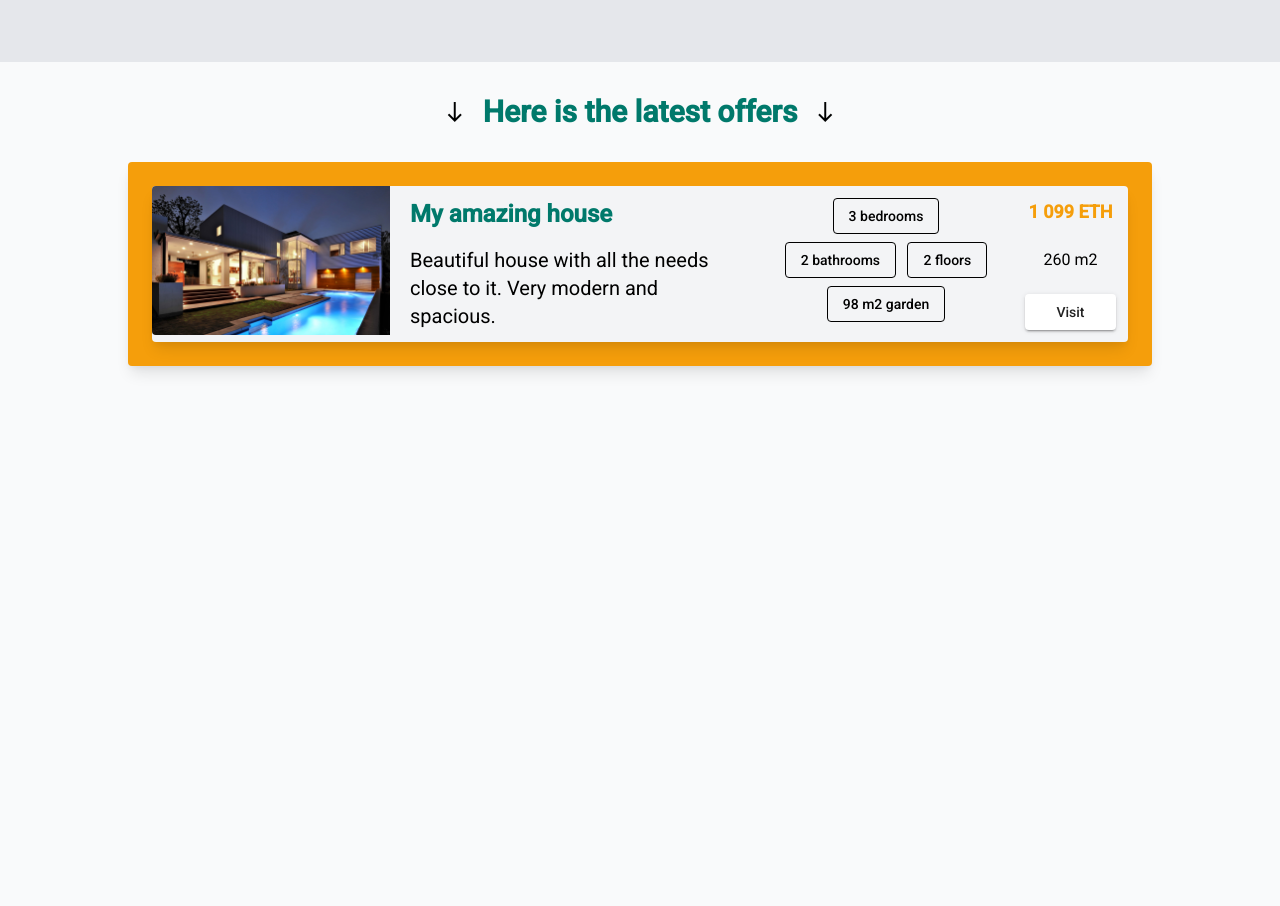
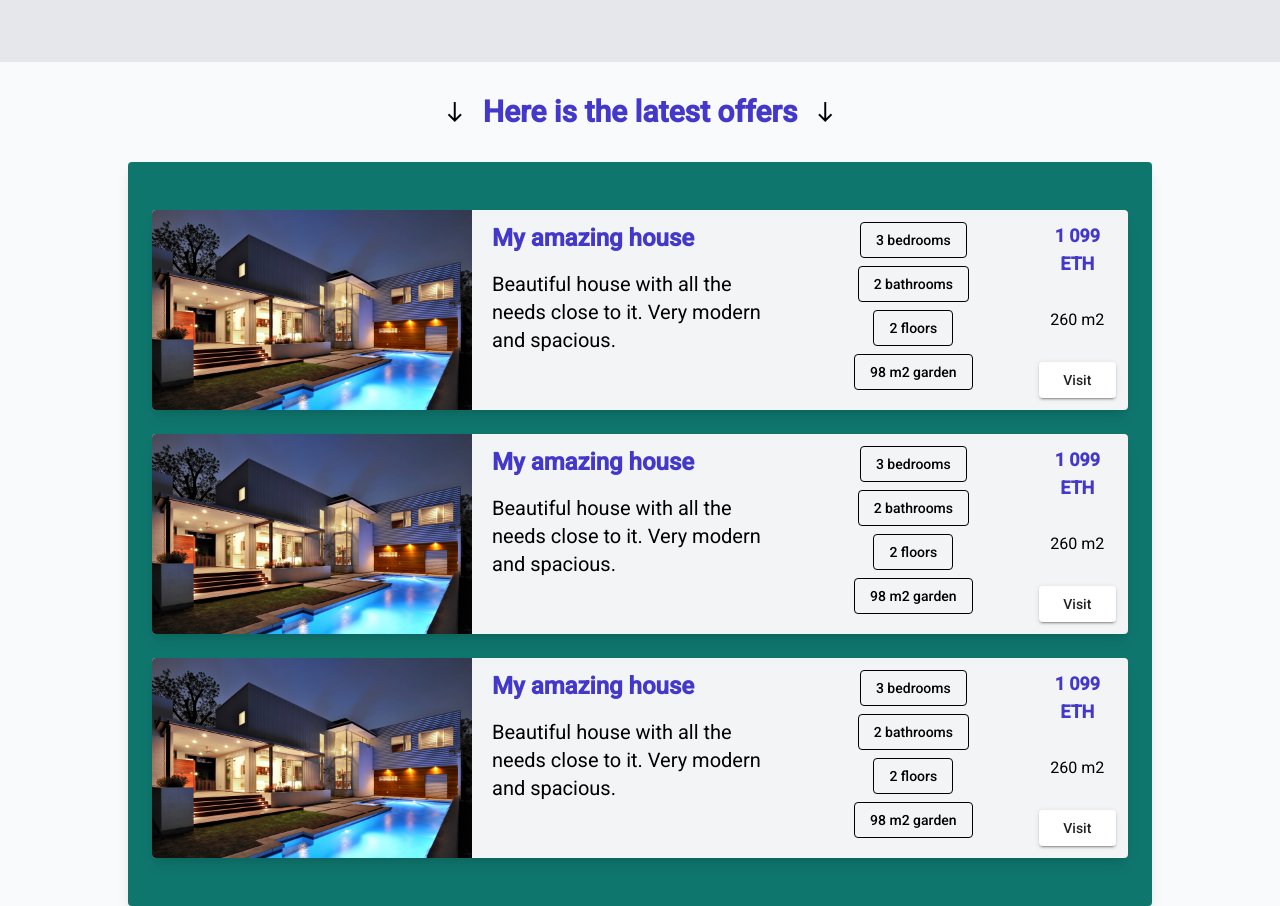
Before and after one commit to ThomFDV/Blockchain-ETH-Trading-Dapp, an Angular app in the folder frontend/: page / in a window 1280 px wide. Shown: the part 178-1084 px from the top of the page. Before the commit the page ends 800 px from the top, so only its background shows below. Built offline with nearby package versions, Linux system fonts and the light colour scheme.

Commit message:
Update colors and the feature section

```diff
--- a/frontend/src/app/components/home/home.component.html
+++ b/frontend/src/app/components/home/home.component.html
@@ -2,32 +2,31 @@
   <div class="max-w-7xl mx-auto py-12 px-4 sm:px-6 lg:py-16 lg:px-8 lg:flex lg:items-center lg:justify-between">
     <h2 class="text-3xl font-extrabold tracking-tight text-gray-900 sm:text-4xl">
       <span class="block">Ready to dive in?</span>
-      <span class="block text-primary">Post your own offer now!</span>
+      <span class="block text-primary-700">Post your own offer now!</span>
     </h2>
     <div class="mt-8 flex lg:mt-0 lg:flex-shrink-0">
       <div class="inline-flex rounded-md shadow">
-        <a href="#" class="inline-flex items-center justify-center px-5 py-3 border border-transparent text-base font-medium rounded-md text-white bg-primary hover:bg-primary-dark">
-          Add an offer
-        </a>
+        <a mat-raised-button href="#" color="primary" class="inline-flex items-center justify-center px-5 py-3 text-base font-medium">Add an offer</a>
+<!--        <a href="#" class="inline-flex items-center justify-center px-5 py-3 border border-transparent text-base font-medium rounded-md text-white bg-primary-700 hover:bg-primary-dark">-->
+<!--          Add an offer-->
+<!--        </a>-->
       </div>
       <div class="ml-3 inline-flex rounded-md shadow">
-        <a href="#" class="inline-flex items-center justify-center px-5 py-3 border border-transparent text-base font-medium rounded-md text-primary bg-white hover:bg-primary-lightest">
-          Learn more
-        </a>
+        <a mat-stroked-button href="#" color="accent" class="inline-flex items-center justify-center px-5 py-3 text-base font-medium bg-white">Learn more</a>
       </div>
     </div>
   </div>
 </div>
 <div class="flex items-center justify-center mx-auto my-8 text-3xl">
-  <mat-icon aria-hidden="false" aria-label="arrow to the south icon" color="primary" class="mx-4">south</mat-icon>
-  <h1 class="font-bold text-primary">Here is the latest offers</h1>
-  <mat-icon aria-hidden="false" aria-label="arrow to the south icon" color="primary" class="mx-4">south</mat-icon>
+  <mat-icon aria-hidden="false" aria-label="arrow to the south icon" color="accent" class="mx-4">south</mat-icon>
+  <h1 class="font-bold text-accent-700">Here is the latest offers</h1>
+  <mat-icon aria-hidden="false" aria-label="arrow to the south icon" color="accent" class="mx-4">south</mat-icon>
 </div>
-<div class="w-4/5 mx-auto rounded shadow-lg bg-yellow-500 p-6">
-  <div class="rounded shadow-lg grid grid-cols-8 gap-2 bg-gray-100">
-    <img src="./assets/villa-feature-image.jpeg" alt="" class="col-span-2 rounded-l">
+<div class="w-4/5 mx-auto rounded shadow-lg bg-primary-700 p-6">
+  <div class="rounded shadow-lg grid grid-cols-9 gap-2 bg-gray-100 my-6">
+    <img src="./assets/villa-feature-image.jpeg" alt="" class="col-span-3 rounded-l">
     <div class="col-span-3 m-3">
-      <h3 class="text-2xl font-semibold text-primary mb-4">My amazing house</h3>
+      <h3 class="text-2xl font-semibold text-accent-700 mb-4">My amazing house</h3>
       <h5 class="text-xl">Beautiful house with all the needs close to it. Very modern and spacious.</h5>
     </div>
     <div class="col-span-2 m-3 flex flex-wrap justify-around">
@@ -37,7 +36,43 @@
       <a mat-stroked-button href="#" color="accent" style="height: fit-content">98 m2 garden</a>
     </div>
     <div class="m-3 flex flex-col justify-between text-center">
-      <p class="text-lg font-bold text-yellow-500">1 099 ETH</p>
+      <p class="text-lg font-bold text-accent-700">1 099 ETH</p>
+      <p>260 m2</p>
+      <button mat-raised-button color="primary">Visit</button>
+    </div>
+  </div>
+  <div class="rounded shadow-lg grid grid-cols-9 gap-2 bg-gray-100 my-6">
+    <img src="./assets/villa-feature-image.jpeg" alt="" class="col-span-3 rounded-l">
+    <div class="col-span-3 m-3">
+      <h3 class="text-2xl font-semibold text-accent-700 mb-4">My amazing house</h3>
+      <h5 class="text-xl">Beautiful house with all the needs close to it. Very modern and spacious.</h5>
+    </div>
+    <div class="col-span-2 m-3 flex flex-wrap justify-around">
+      <a mat-stroked-button href="#" color="accent" style="height: fit-content">3 bedrooms</a>
+      <a mat-stroked-button href="#" color="accent" style="height: fit-content">2 bathrooms</a>
+      <a mat-stroked-button href="#" color="accent" style="height: fit-content">2 floors</a>
+      <a mat-stroked-button href="#" color="accent" style="height: fit-content">98 m2 garden</a>
+    </div>
+    <div class="m-3 flex flex-col justify-between text-center">
+      <p class="text-lg font-bold text-accent-700">1 099 ETH</p>
+      <p>260 m2</p>
+      <button mat-raised-button color="primary">Visit</button>
+    </div>
+  </div>
+  <div class="rounded shadow-lg grid grid-cols-9 gap-2 bg-gray-100 my-6">
+    <img src="./assets/villa-feature-image.jpeg" alt="" class="col-span-3 rounded-l">
+    <div class="col-span-3 m-3">
+      <h3 class="text-2xl font-semibold text-accent-700 mb-4">My amazing house</h3>
+      <h5 class="text-xl">Beautiful house with all the needs close to it. Very modern and spacious.</h5>
+    </div>
+    <div class="col-span-2 m-3 flex flex-wrap justify-around">
+      <a mat-stroked-button href="#" color="accent" style="height: fit-content">3 bedrooms</a>
+      <a mat-stroked-button href="#" color="accent" style="height: fit-content">2 bathrooms</a>
+      <a mat-stroked-button href="#" color="accent" style="height: fit-content">2 floors</a>
+      <a mat-stroked-button href="#" color="accent" style="height: fit-content">98 m2 garden</a>
+    </div>
+    <div class="m-3 flex flex-col justify-between text-center">
+      <p class="text-lg font-bold text-accent-700">1 099 ETH</p>
       <p>260 m2</p>
       <button mat-raised-button color="primary">Visit</button>
     </div>
--- a/frontend/src/styles.scss
+++ b/frontend/src/styles.scss
@@ -19,8 +19,73 @@
 // Define the palettes for your theme using the Material Design palettes available in palette.scss
 // (imported above). For each palette, you can optionally specify a default, lighter, and darker
 // hue. Available color palettes: https://material.io/design/color/
-$frontend-primary: mat-palette($mat-teal, 700);
-$frontend-accent: mat-palette($mat-amber, 600, A100, A400);
+$tw-teal: (
+  50: #F0FDFA,
+  100: #CCFBF1,
+  200: #99F6E4,
+  300: #5EEAD4,
+  400: #2DD4BF,
+  500: #14B8A6,
+  600: #0D9488,
+  700: #0F766E,
+  800: #115E59,
+  900: #134E4A,
+  A100: #BBF9F4,
+  A200: #D1FBF8,
+  A400: #E8FDFB,
+  A700: #E8FDFB,
+  contrast: (
+    50: black,
+    100: black,
+    200: white,
+    300: white,
+    400: white,
+    500: white,
+    600: white,
+    700: white,
+    800: white,
+    900: white,
+    A100: black,
+    A200: black,
+    A400: black,
+    A700: black,
+  )
+);
+$tw-indigo: (
+  50: #EEF2FF,
+  100: #E0E7FF,
+  200: #C7D2FE,
+  300: #A5B4FC,
+  400: #818CF8,
+  500: #6366F1,
+  600: #4F46E5,
+  700: #4338CA,
+  800: #3730A3,
+  900: #312E81,
+  A100: #CDCBF8,
+  A200: #D9D8F9,
+  A400: #E6E5FB,
+  A700: #F2F2FD,
+  contrast: (
+    50: black,
+    100: black,
+    200: white,
+    300: white,
+    400: white,
+    500: white,
+    600: white,
+    700: white,
+    800: white,
+    900: white,
+    A100: black,
+    A200: black,
+    A400: black,
+    A700: black,
+  )
+);
+
+$frontend-primary: mat-palette($tw-teal, 700);
+$frontend-accent: mat-palette($tw-indigo, 700, A100, A400);
 
 // The warn palette is optional (defaults to red).
 $frontend-warn: mat-palette($mat-red);
--- a/frontend/tailwind.config.js
+++ b/frontend/tailwind.config.js
@@ -16,13 +16,8 @@ module.exports = {
     colors: {
       transparent: 'transparent',
       current: 'currentColor',
-      primary: {
-        lightest: '#E0F2F1',
-        light: '#1DE9B6',
-        DEFAULT: '#00796B',
-        dark: '#004D40',
-      },
-      accent: '#FFC107',
+      primary: colors.teal,
+      accent: colors.indigo,
       black: colors.black,
       white: colors.white,
       gray: colors.coolGray,
```
